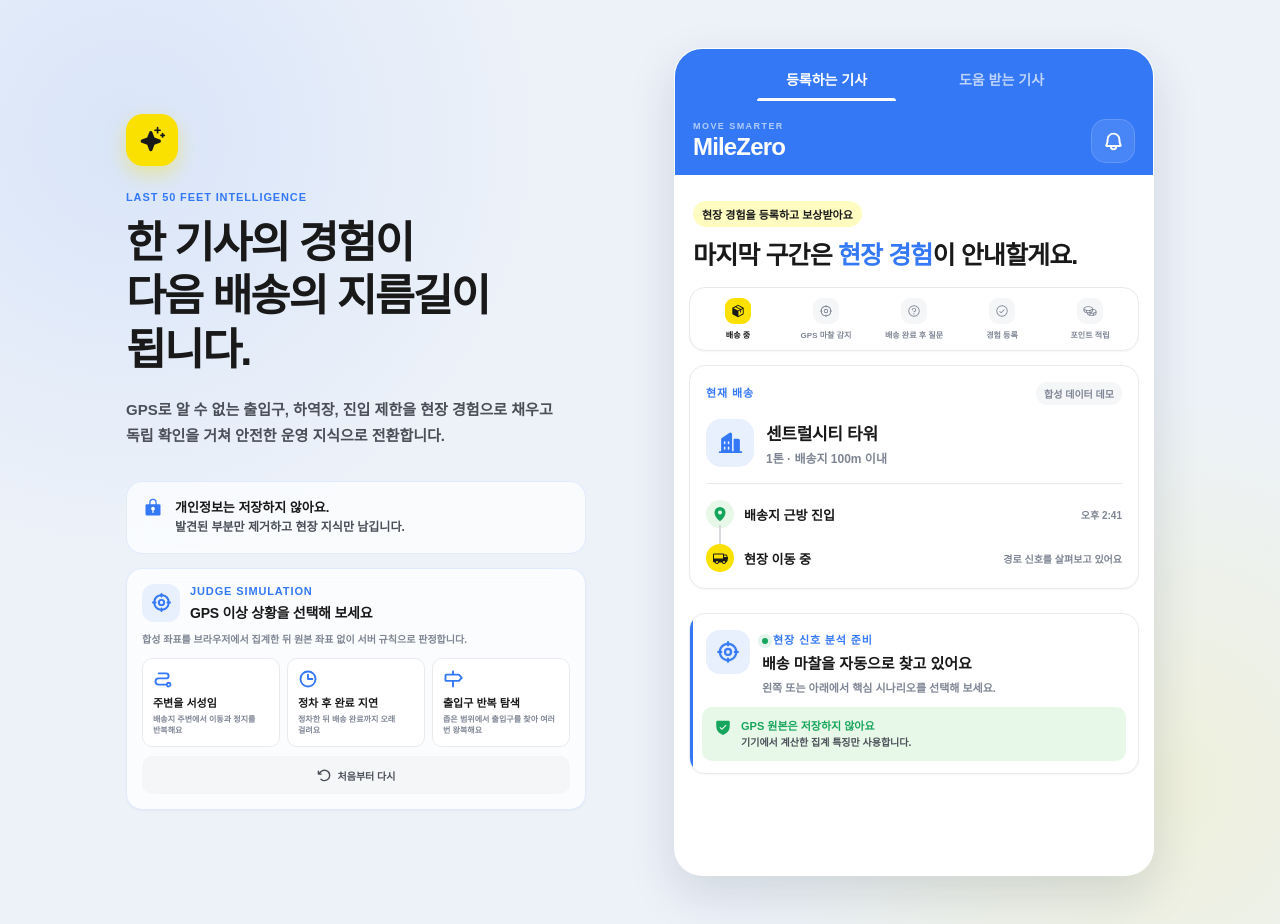
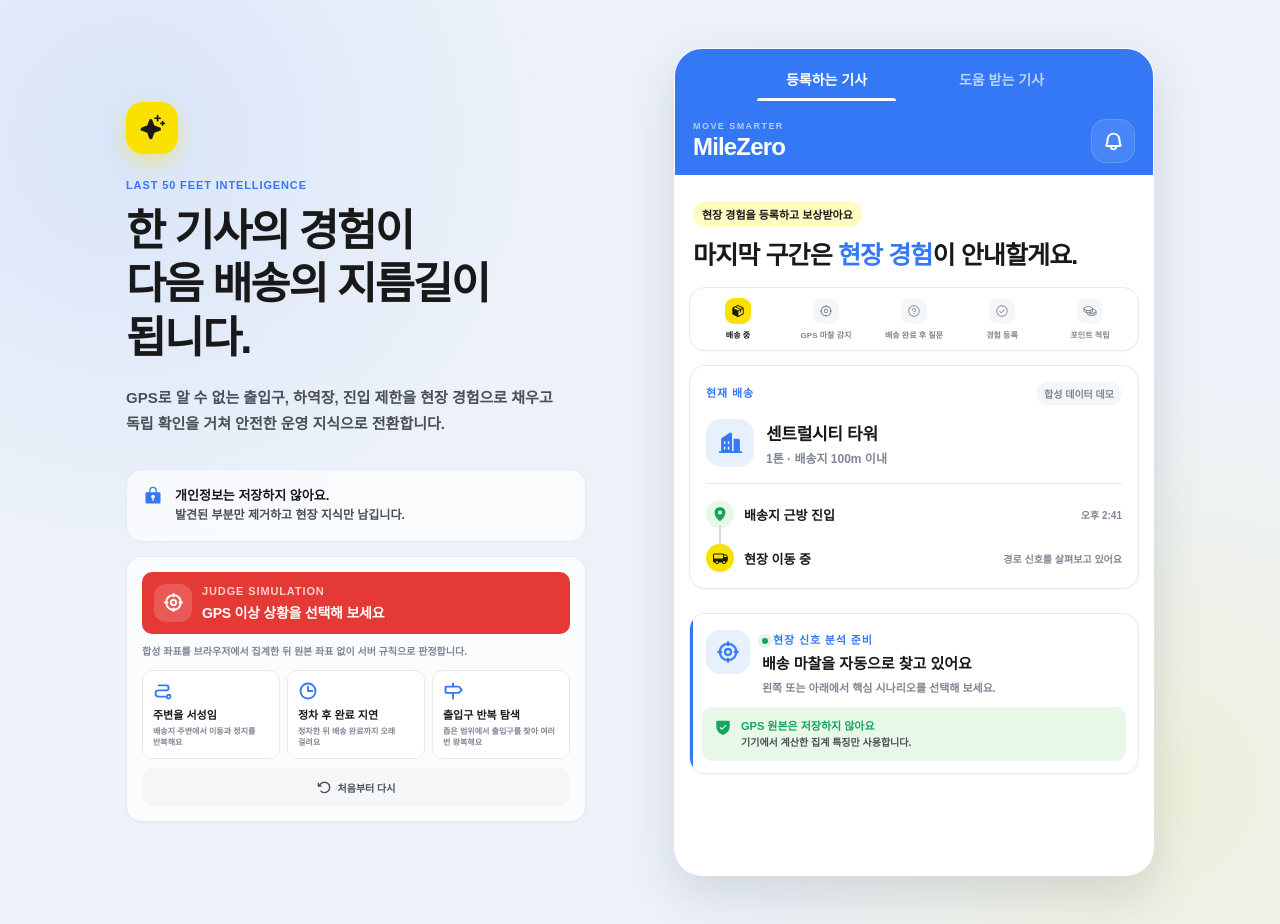
Before and after one commit to Jaeminjeong1/milezero, a React (Vite) app in the folder frontend/: page / in a window 1280 px wide. Built offline with nearby package versions, Linux system fonts and the light colour scheme; a web font is replaced by a local one.

Commit message:
style: GPS 심사 시뮬레이션 헤더를 빨간색으로 강조

```diff
--- a/frontend/src/styles/global.css
+++ b/frontend/src/styles/global.css
@@ -22,9 +22,10 @@
 .desktop-simulation { margin-top: 14px; }
 .mobile-simulation { display: none; }
 .gps-simulation-panel { padding: 15px; border: 1px solid rgb(52 120 246 / 14%); border-radius: var(--radius-lg); background: rgb(255 255 255 / 78%); box-shadow: var(--shadow-sm); backdrop-filter: blur(14px); }
-.simulation-heading { display: flex; align-items: center; gap: 10px; }
-.simulation-heading > span { width: 38px; height: 38px; flex: 0 0 auto; display: grid; place-items: center; border-radius: 12px; color: var(--color-secondary-500); background: var(--color-info-bg); }
+.simulation-heading { display: flex; align-items: center; gap: 10px; padding: 12px; border-radius: var(--radius-md); background: var(--color-error-fg); color: var(--color-neutral-0); }
+.simulation-heading > span { width: 38px; height: 38px; flex: 0 0 auto; display: grid; place-items: center; border-radius: 12px; color: inherit; background: rgb(255 255 255 / 16%); }
 .simulation-heading > span svg { width: 21px; height: 21px; }
+.simulation-heading .eyebrow { color: rgb(255 255 255 / 76%); }
 .simulation-heading h3 { margin: 2px 0 0; font-size: 14px; font-weight: 900; letter-spacing: -.018em; }
 .simulation-description { margin-top: 10px; color: var(--text-tertiary); font-size: 10px; font-weight: 700; line-height: 1.5; }
 .scenario-list { display: grid; grid-template-columns: repeat(3, minmax(0, 1fr)); gap: 7px; margin-top: 11px; }
```
Also changed, not shown: 1 other file (tests, documents, lock files or other folders).
